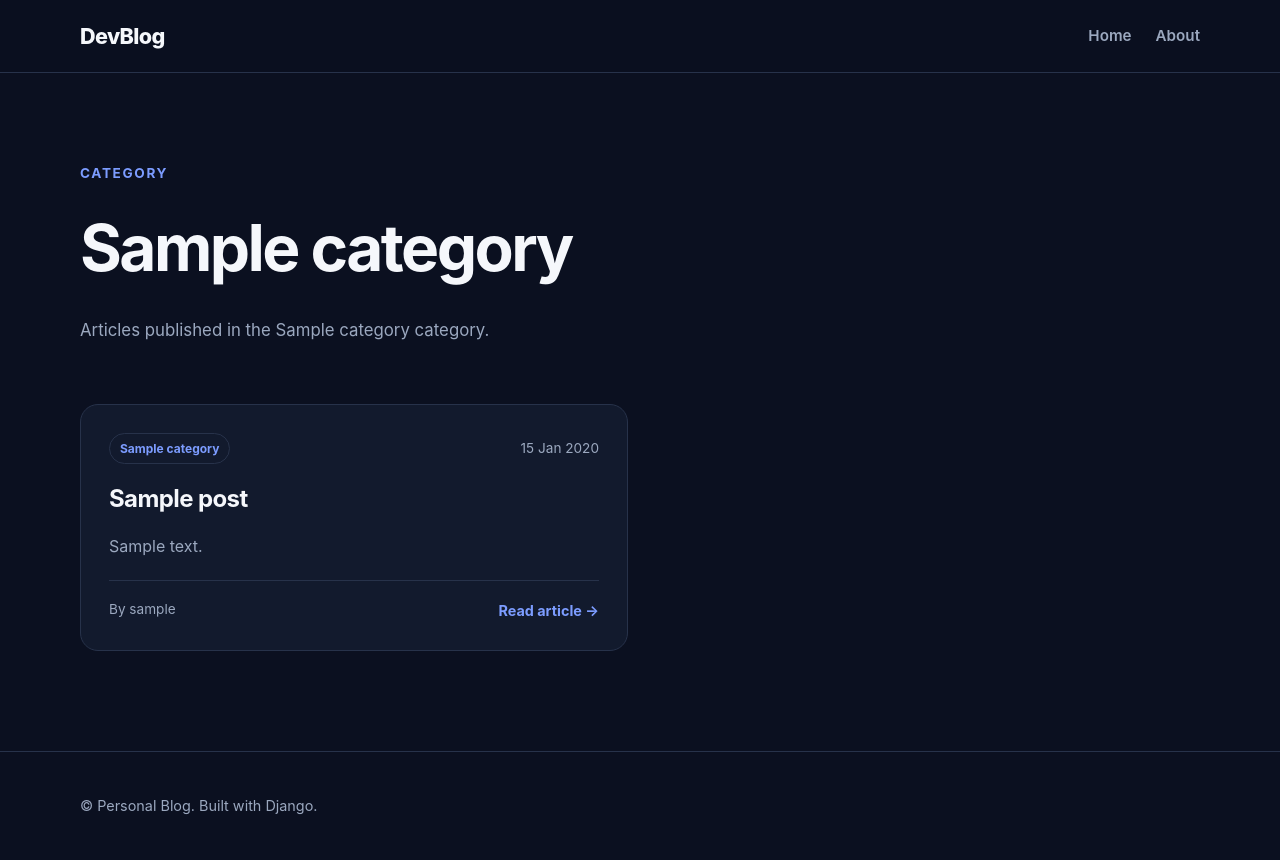
After one commit to kvas1ck/blog, a Django app: a page that uses templates/blog/category_posts.html in a window 1280 px wide. The commit adds this page. Run offline with Django 5.2, Linux system fonts and the light colour scheme; tables that the repository leaves empty hold one stand-in row (values such as "Sample post").

Commit message:
feat:add category and tag archive pages

```diff
--- a/blog/models.py
+++ b/blog/models.py
@@ -21,6 +21,9 @@ class Category(models.Model):
     def __str__(self):
         return self.name
 
+    def get_absolute_url(self):
+        return reverse('blog:category_posts',kwargs={'slug':self.slug})
+
 
 class Tag(models.Model):
     name = models.CharField(max_length=50,unique=True)
@@ -32,6 +35,9 @@ class Tag(models.Model):
 
     def __str__(self):
         return self.name
+
+    def get_absolute_url(self):
+        return reverse('blog:tag_posts',kwargs={'slug':self.slug})
 
 class Post(models.Model):
 
--- a/blog/urls.py
+++ b/blog/urls.py
@@ -6,5 +6,9 @@ app_name = 'blog'
 urlpatterns = [
     path('', views.home,name = 'home'),
     path('about/', views.about, name = 'about'),
-    path('posts/<slug:slug>/',views.post_detail, name = 'post_detail')
+    path('posts/<slug:slug>/',views.post_detail, name = 'post_detail'),
+
+    path('categories/<slug:slug>/',views.category_posts, name = 'category_posts'),
+
+    path('tags/<slug:slug>/',views.tag_posts, name= 'tag_posts')
 ]
--- a/blog/views.py
+++ b/blog/views.py
@@ -1,20 +1,47 @@
 from django.shortcuts import render, get_object_or_404
-from .models import Post
+from .models import Post,Category,Tag
 
 
 def home(request):
     posts = Post.objects.published()
-    return render(request, "blog/home.html", {"posts":posts})
+    return render(request, "blog/post_list.html", {"posts":posts})
 
 def about(request):
     return render(request,"blog/about.html")
 
 def post_detail(request,slug):
 
-    post = get_object_or_404(Post.objects.published().with_related(),slug=slug)
+    post = get_object_or_404(Post.objects.published().with_related(), slug=slug)
 
     context = {
         "post" : post
     }
 
     return render(request,"blog/post_detail.html", context)
+
+
+def category_posts(request,slug):
+
+    category = get_object_or_404(Category,slug=slug)
+
+    posts = category.posts.published().with_related().order_by("-published_at")
+
+    context = {
+        "category":category,
+        "posts":posts
+    }
+
+    return render(request,"blog/category_posts.html", context)
+
+def tag_posts(request,slug):
+
+    tag = get_object_or_404(Tag,slug=slug)
+
+    posts = tag.posts.published().with_related().order_by("-published_at")
+
+    context ={
+        "tag":tag,
+        "posts":posts
+    }
+
+    return render(request,"blog/tag_posts.html", context)
--- a/static/css/styles.css
+++ b/static/css/styles.css
@@ -236,6 +236,16 @@ a:hover {
 
     font-size: 0.75rem;
     font-weight: 700;
+
+    transition:
+        border-color 0.2s ease,
+        color 0.2s ease;
+}
+
+.category-badge:hover {
+    border-color: var(--primary);
+
+    color: var(var(--primary-hover));
 }
 
 .post-card-title {
@@ -262,17 +272,36 @@ a:hover {
     color: var(--text-muted);
 
     font-size: 0.82rem;
+
+    transition: color 0.2s ease;
+}
+
+.tag:hover {
+    color: var(--primary);
 }
 
 .post-card-footer {
     margin-top: auto;
     padding-top: 18px;
 
+    display: flex;
+    align-items: center;
+    justify-content: space-between;
+    gap: 16px;
     border-top: 1px solid var(--border);
 
     color: var(--text-muted);
 
     font-size: 0.85rem;
+}
+
+@media (max-width: 760px) {
+
+    .post-card-footer {
+        align-items: flex-start;
+        flex-direction: column;
+    }
+
 }
 
 .empty-state {
@@ -295,6 +324,7 @@ a:hover {
 
     color: var(--text-muted);
 }
+
 .about-section {
     max-width: 720px;
 
@@ -468,3 +498,31 @@ a:hover {
     text-transform: uppercase;
     letter-spacing: 0.1em;
 }
+
+.archive-header {
+    max-width: 760px;
+
+    padding: 90px 0 60px;
+}
+
+.archive-header h1 {
+    margin: 0;
+
+    font-size: clamp(
+        2.4rem,
+        6vw,
+        4rem
+    );
+
+    letter-spacing: -0.04em;
+}
+
+.archive-header > p:last-child {
+    max-width: 620px;
+
+    margin: 18px 0 0;
+
+    color: var(--text-muted);
+
+    font-size: 1.05rem;
+}
--- /dev/null
+++ b/templates/blog/category_posts.html
@@ -0,0 +1,58 @@
+{% extends "base.html" %}
+
+
+{% block title %}
+    {{ category.name }} | Personal Blog
+{% endblock %}
+
+
+{% block content %}
+
+    <section class="archive-header">
+
+        <p class="section-label">
+            Category
+        </p>
+
+        <h1>
+            {{ category.name }}
+        </h1>
+
+        <p>
+            Articles published in the
+            {{ category.name }} category.
+        </p>
+
+    </section>
+
+
+    <section class="posts-section">
+
+        <div class="posts-grid">
+
+            {% for post in posts %}
+
+                {% include "blog/includes/post_card.html" with post=post %}
+
+            {% empty %}
+
+                <div class="empty-state">
+
+                    <h2>
+                        No published posts
+                    </h2>
+
+                    <p>
+                        There are no published posts
+                        in this category yet.
+                    </p>
+
+                </div>
+
+            {% endfor %}
+
+        </div>
+
+    </section>
+
+{% endblock %}
--- /dev/null
+++ b/templates/blog/includes/post_card.html
@@ -0,0 +1,82 @@
+<article class="post-card">
+
+    <div class="post-card-meta">
+
+        {% if post.category %}
+
+            <a
+                class="category-badge"
+                href="{{ post.category.get_absolute_url }}"
+            >
+                {{ post.category.name }}
+            </a>
+
+        {% endif %}
+
+
+        <time datetime="{{ post.published_at|date:'c' }}">
+            {{ post.published_at|date:"d M Y" }}
+        </time>
+
+    </div>
+
+
+    <h2 class="post-card-title">
+
+        <a href="{{ post.get_absolute_url }}">
+            {{ post.title }}
+        </a>
+
+    </h2>
+
+
+    {% if post.excerpt %}
+
+        <p class="post-card-excerpt">
+            {{ post.excerpt }}
+        </p>
+
+    {% endif %}
+
+
+    {% with tags=post.tags.all %}
+
+        {% if tags %}
+
+            <div class="tag-list">
+
+                {% for tag in tags %}
+
+                    <a
+                        class="tag"
+                        href="{{ tag.get_absolute_url }}"
+                    >
+                        #{{ tag.name }}
+                    </a>
+
+                {% endfor %}
+
+            </div>
+
+        {% endif %}
+
+    {% endwith %}
+
+
+    <div class="post-card-footer">
+
+        <span>
+            By {{ post.author.username }}
+        </span>
+
+
+        <a
+            class="read-more-link"
+            href="{{ post.get_absolute_url }}"
+        >
+            Read article →
+        </a>
+
+    </div>
+
+</article>
```
Also changed, not shown: templates/blog/home.html (deleted, +0 -141 lines), templates/blog/post_detail.html (+6 -9 lines), templates/blog/post_list.html (added, +76 -0 lines), templates/blog/tag_posts.html (added, +58 -0 lines).
